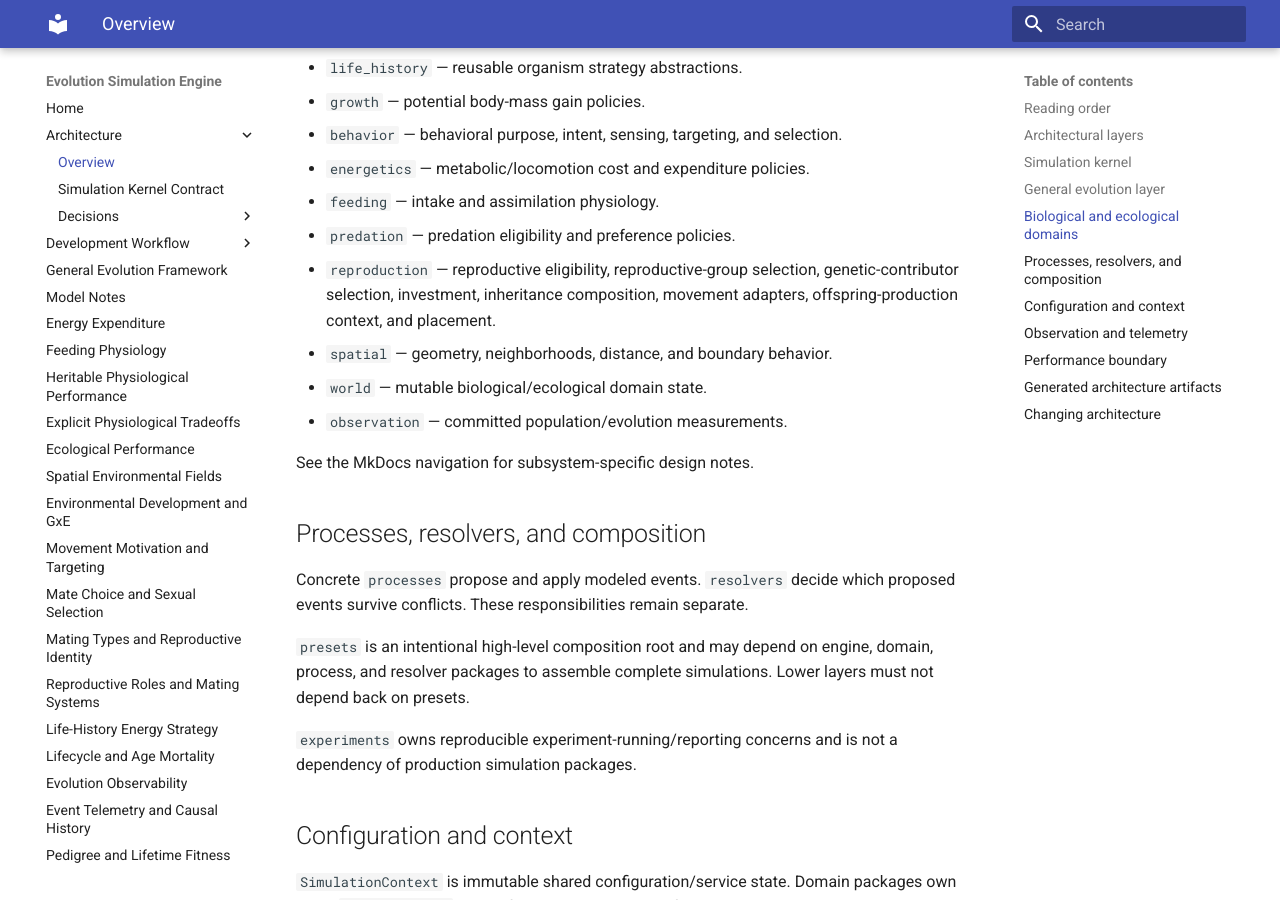
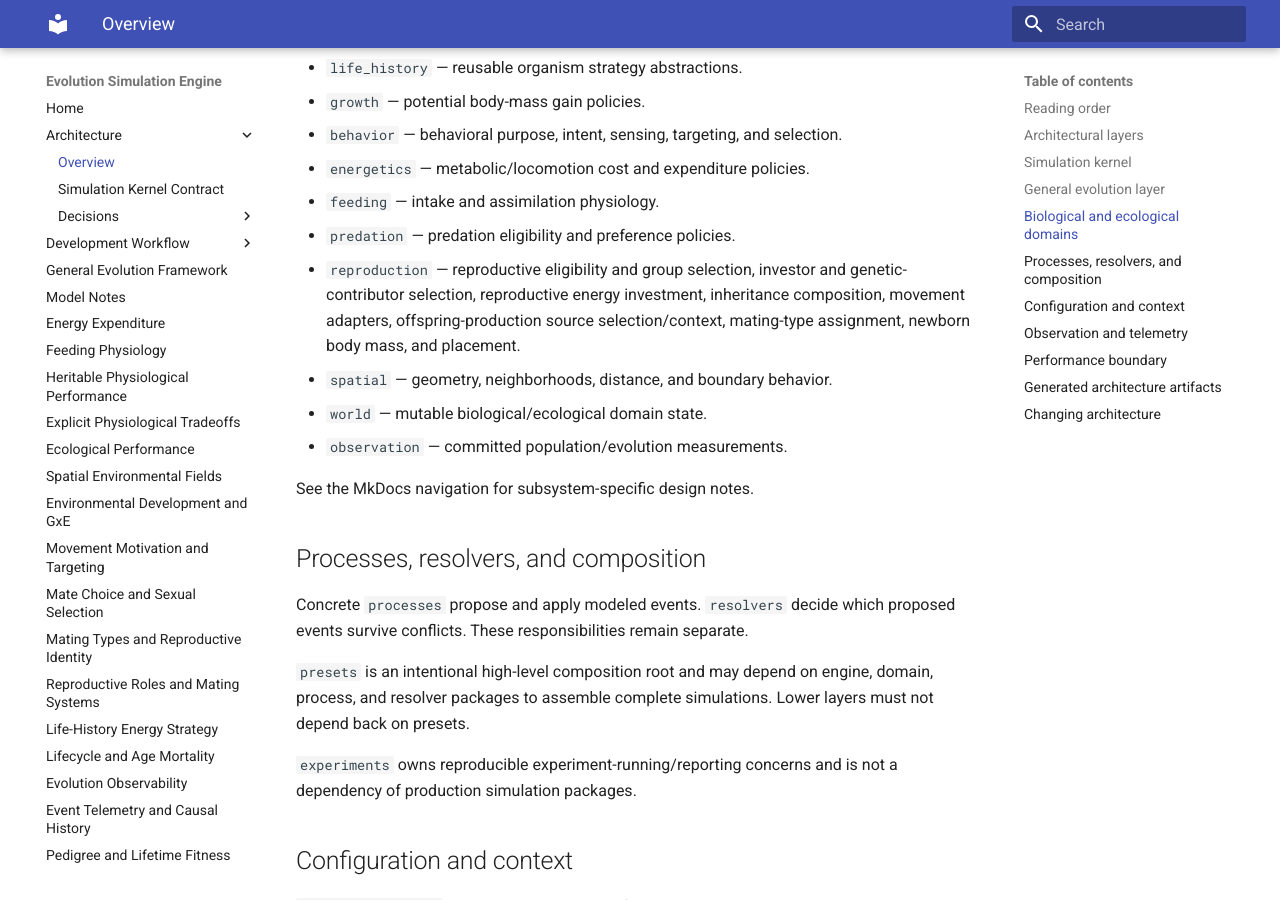
Before and after one commit to abdullahkhan57721/evolution-simulation-engine, an MkDocs documentation site: the page built from docs/architecture/index.md, in a window 1280 px wide and 900 px high, scrolled down 2354 px. Built offline with MkDocs 1.6.1 and Material for MkDocs 9.7.7, drawn with Linux system fonts in a browser that asks for light colours.

Commit message:
Map reproduction source-role responsibilities

```diff
--- a/docs/architecture/index.md
+++ b/docs/architecture/index.md
@@ -108,9 +108,10 @@ Domain packages own modeled meaning. Important packages include:
 - `energetics` — metabolic/locomotion cost and expenditure policies.
 - `feeding` — intake and assimilation physiology.
 - `predation` — predation eligibility and preference policies.
-- `reproduction` — reproductive eligibility, reproductive-group selection,
-  genetic-contributor selection, investment, inheritance composition, movement
-  adapters, offspring-production context, and placement.
+- `reproduction` — reproductive eligibility and group selection, investor and
+  genetic-contributor selection, reproductive energy investment, inheritance
+  composition, movement adapters, offspring-production source selection/context,
+  mating-type assignment, newborn body mass, and placement.
 - `spatial` — geometry, neighborhoods, distance, and boundary behavior.
 - `world` — mutable biological/ecological domain state.
 - `observation` — committed population/evolution measurements.
```
